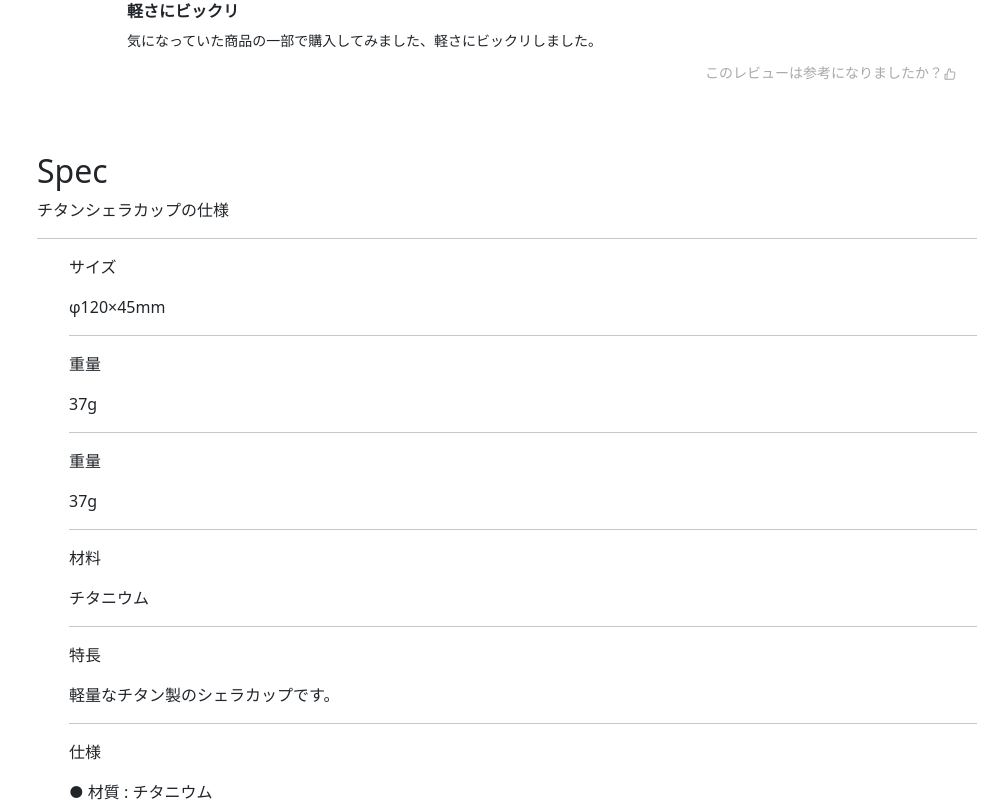
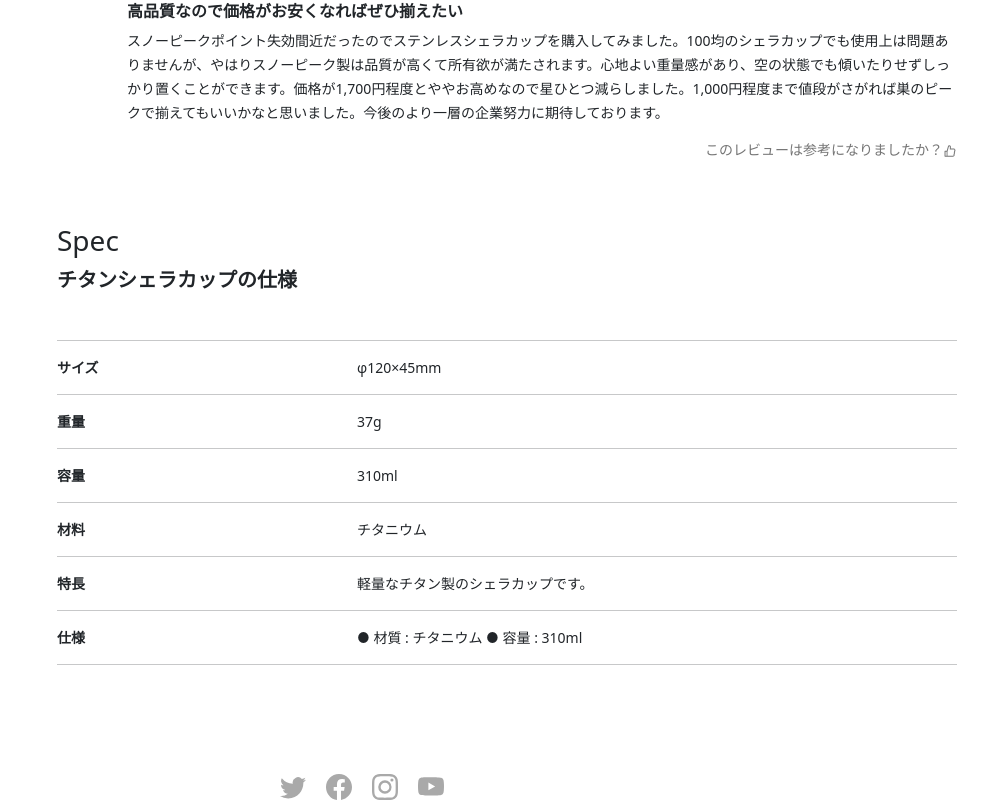
Before and after one commit to Lazade/react-camp, a React (Create React App) app: page /product/1 in a window 1280 px wide. Shown: the part 1573-2379 px from the top of the page, without its empty margins (278-1280 px from the left). Built offline with nearby package versions, Linux system fonts and the light colour scheme.

Commit message:
Product detail page

```diff
--- a/src/pages/productDetail/ProductDetail.module.scss
+++ b/src/pages/productDetail/ProductDetail.module.scss
@@ -205,19 +205,6 @@
     width: 900px;
     margin: 100px auto;
 
-    .titleBlock {
-        height: 100px;
-
-        h2 {
-            font-size: 28px;
-        }
-
-        p {
-            font-size: 20px;
-            font-weight: bold;
-        }
-    }
-
     .summaryBlock {
         height: 200px;
 
@@ -267,6 +254,20 @@
                 border: 1px solid black;
             }
         }
+    }
+}
+
+.titleBlock,
+.specTitle {
+    height: 100px;
+
+    h2 {
+        font-size: 28px;
+    }
+
+    p {
+        font-size: 20px;
+        font-weight: bold;
     }
 }
 
@@ -328,14 +329,52 @@
         }
     }
 
-    .contentLike{
+    .contentLike {
         float: right;
         font-size: 14px;
-        color: darkgrey;
-        margin-top: 10px;
+        color: rgb(117, 117, 117);
+        margin-top: 15px;
     }
 }
 
-.specBox{
+.specBox {
+    width: 900px;
+    margin: auto;
 
+    .specDetail {
+        padding-left: 0;
+        font-size: 14px;
+
+        li {
+            div {
+                display: inline-block;
+            }
+
+            p {
+                margin-bottom: 0px;
+            }
+
+            .specName {
+                width: 50px;
+                margin-right: 250px;
+                font-weight: bold;
+            }
+
+        }
+
+    }
 }
+
+.snsLink {
+    margin: 100px auto 50px auto;
+    display: flex;
+    text-align: center;
+    justify-content: center;
+    span{
+            font-size: 26px;
+            margin: auto 10px;
+            a{
+                color: darkgray;
+            }
+    }
+}
--- a/src/pages/productDetail/ProductDetail.tsx
+++ b/src/pages/productDetail/ProductDetail.tsx
@@ -10,8 +10,8 @@
 import PD7 from '../../assets/images/PD7.jpg';
 import PD8 from '../../assets/images/PD8.jpg';
 import CA1 from '../../assets/images/CA1.jpg';
-import { AiFillStar, AiOutlineShoppingCart, AiOutlineLike } from '../../../node_modules/react-icons/ai';
-import { BsPencilSquare, BsChevronRight, BsStarHalf, BsStarFill } from '../../../node_modules/react-icons/bs';
+import { AiOutlineShoppingCart, AiOutlineLike } from '../../../node_modules/react-icons/ai';
+import { BsPencilSquare, BsChevronRight, BsStarHalf, BsStarFill, BsFacebook, BsYoutube, BsInstagram, BsTwitter } from '../../../node_modules/react-icons/bs';
 
 
 export const ProductDetail: React.FC = () => {
@@ -188,8 +188,8 @@
                 </div>
               </div>
               <div className={styles.content}>
-                <p>軽さにビックリ</p>
-                <span>気になっていた商品の一部で購入してみました、軽さにビックリしました。</span>
+                <p>高品質なので価格がお安くなればぜひ揃えたい</p>
+                <span>スノーピークポイント失効間近だったのでステンレスシェラカップを購入してみました。100均のシェラカップでも使用上は問題ありませんが、やはりスノーピーク製は品質が高くて所有欲が満たされます。心地よい重量感があり、空の状態でも傾いたりせずしっかり置くことができます。価格が1,700円程度とややお高めなので星ひとつ減らしました。1,000円程度まで値段がさがれば巣のピークで揃えてもいいかなと思いました。今後のより一層の企業努力に期待しております。</span>
               </div>
               <div className={styles.contentLike}>
                 <span>このレビューは参考になりましたか？</span>
@@ -202,53 +202,60 @@
               <h2>Spec</h2>
               <p>チタンシェラカップの仕様</p>
             </div>
+            <hr />
+            <ul className={styles.specDetail}>
+              <li>
+                <div className={styles.specName}>
+                  <p>サイズ</p>
                 </div>
-          <div className={styles.specDetail}>
-            <div className={styles.row}>
-              <hr />
-            </div>
-            <ul>
-              <li>
-                <div className={styles.specFuntion}>
-                  <p>サイズ</p>
+                <div>
                   <p>φ120&times;45mm</p>
                 </div>
                 <hr />
               </li>
               <li>
-                <div className={styles.specFuntion}>
+                <div className={styles.specName}>
                   <p>重量</p>
+                </div>
+                <div>
                   <p>37g</p>
                 </div>
                 <hr />
               </li>
               <li>
-                <div className={styles.specFuntion}>
-                  <p>重量</p>
-                  <p>37g</p>
+                <div className={styles.specName}>
+                  <p>容量</p>
+                </div>
+                <div>
+                  <p>310ml</p>
                 </div>
                 <hr />
               </li>
               <li>
-                <div className={styles.specFuntion}>
+                <div className={styles.specName}>
                   <p>材料</p>
+                </div>
+                <div>
                   <p>チタニウム</p>
                 </div>
                 <hr />
               </li>
               <li>
-                <div className={styles.specFuntion}>
+                <div className={styles.specName}>
                   <p>特長</p>
+                </div>
+                <div>
                   <p>軽量なチタン製のシェラカップです。</p>
                 </div>
                 <hr />
               </li>
               <li>
-                <div className={styles.specFuntion}>
+                <div className={styles.specName}>
                   <p>仕様</p>
+                </div>
+                <div>
                   <p>
                     ● 材質 : チタニウム
-                    <br />
                     ● 容量 : 310ml
                   </p>
                 </div>
@@ -256,30 +263,28 @@
               </li>
             </ul>
           </div>
+        </div>
         <div className={styles.snsLink}>
-            <ul>
-              <li>
+            <span>
               <a href="#">
-                  <p></p>
+                <BsTwitter />
               </a>
-              </li>
-              <li>
+            </span>
+            <span>
               <a href="#">
-                  <p></p>
+                <BsFacebook />
               </a>
-              </li>
-              <li>
+            </span>
+            <span>
               <a href="#">
-                  <p></p>
+                <BsInstagram />
               </a>
-              </li>
-              <li>
+            </span>
+            <span>
               <a href="#">
-                  <p></p>
+                <BsYoutube />
               </a>
-              </li>
-            </ul>
-          </div>
+            </span>
           </div>
       </section>
       <Footer />
```
Lines whose indentation alone changed are shown as unchanged.
